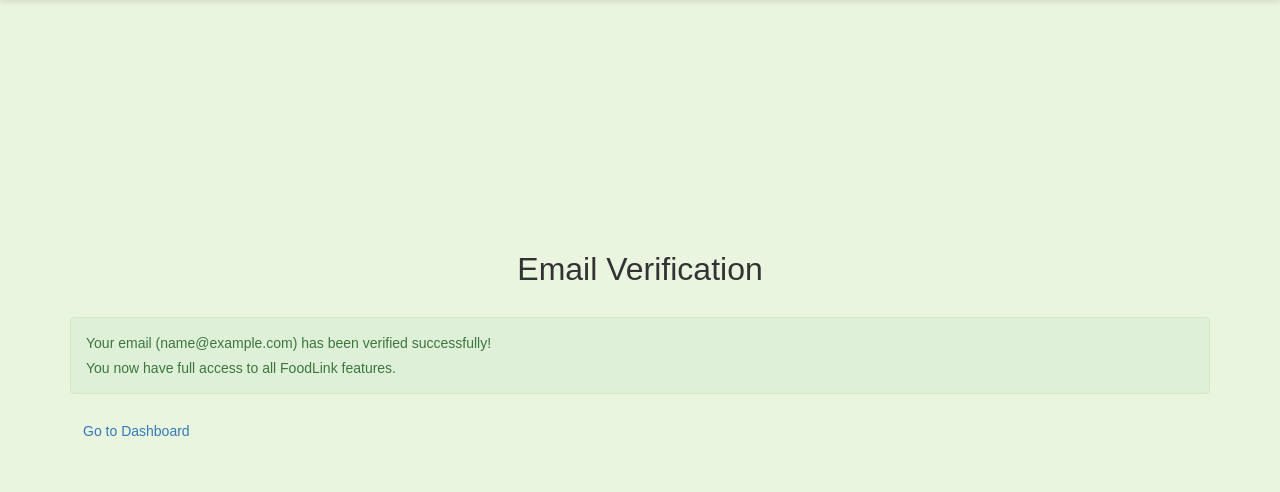
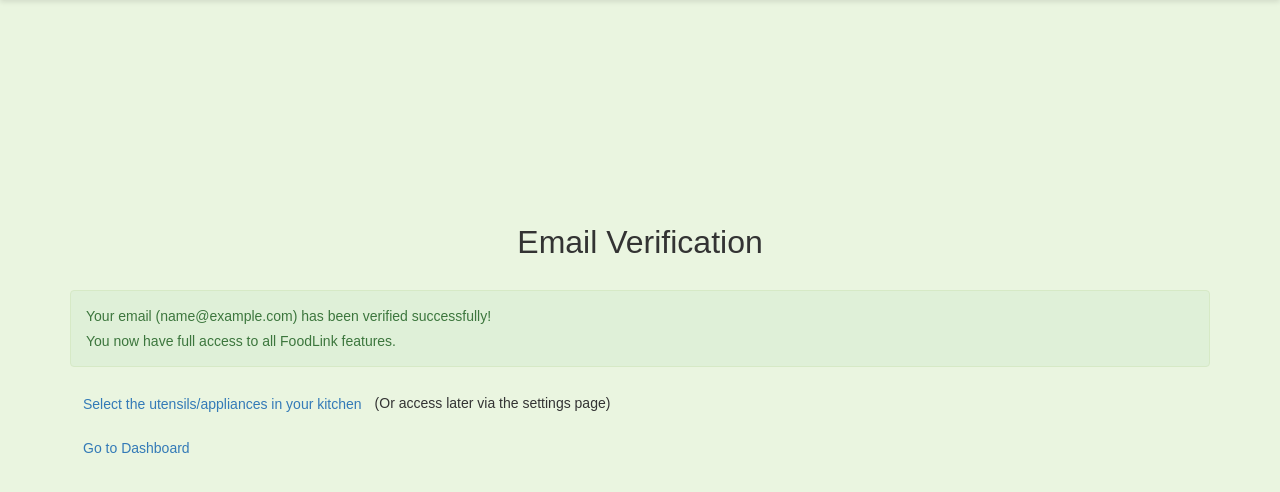
Before and after one commit to ChickenTenders2/FoodLink, a Flask app: page /email/verification in a window 1280 px wide. Shown: the part 60-552 px from the top of the page. Run offline with Flask 3, Linux system fonts and the light colour scheme; a user stored in the database is signed in; tables that the repository leaves empty hold one stand-in row (values such as "Sample post"); some libraries are stand-ins or nearby versions.

Commit message:
added option to select tools after account verification

```diff
--- a/web_app/app.py
+++ b/web_app/app.py
@@ -144,7 +144,7 @@ def resetByEmail():
     if form.submit_email.data and form.validate():
         user = User.query.filter_by(email=form.email.data).first()
         if user:
-            send_verification_code(user)
+            send_verification_code(user, mail)
             flash("Verification code sent to your email.")
             error = "Verification code sent to your email."
         else:
@@ -224,7 +224,7 @@ def send_verification_code_route():
         return redirect(url_for('email_verification_page'))
 
     # Send verification code
-    send_verification_code(current_user)
+    send_verification_code(current_user, mail)
     flash('A verification code has been sent to your email address.', 'success')
     return redirect(url_for('email_verification_page'))
 
--- a/web_app/templates/email_verification.html
+++ b/web_app/templates/email_verification.html
@@ -16,7 +16,9 @@
                     <p>You now have full access to all FoodLink features.</p>
                 </div>
                 <div class="actions">
-                    <a href="{{ url_for('index') }}" class="btn">Go to Dashboard</a>
+                    <p><a href="{{ url_for('select_tools') }}" class="btn">Select the utensils/appliances in your kitchen</a>(Or access later via the settings page)</p>
+                    <a href="{{ url_for('index') }}" class="btn">Go to Dashboard</a><p></p>
+
                 </div>
             {% else %}
                 <div class="alert alert-warning">
```
